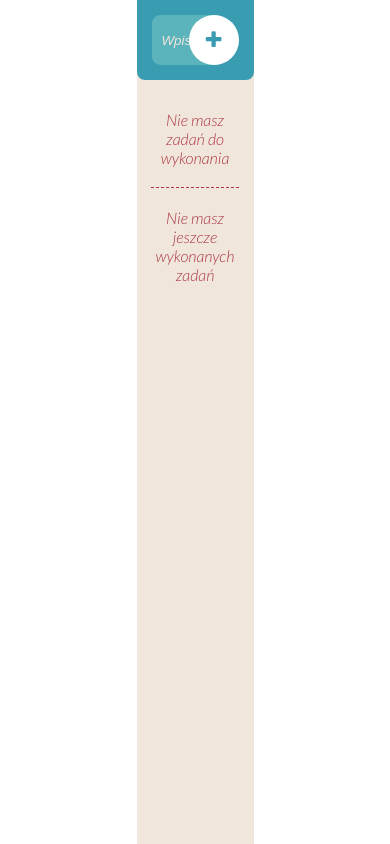
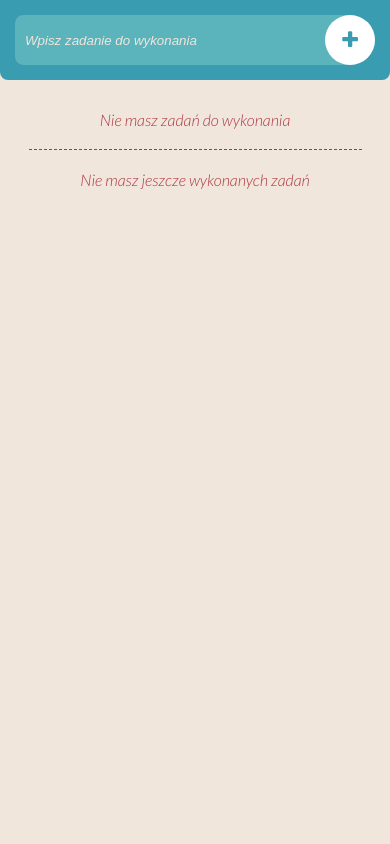
Before and after one commit to jamermaciej/todo, a plain HTML site: page index.html in a window 390 px wide. Drawn offline with Linux system fonts and the light colour scheme.

Commit message:
Update style.css

```diff
--- a/style.css
+++ b/style.css
@@ -4,6 +4,8 @@ body{
 	margin: 0;
 	padding: 0;
 	font-family: 'Lato', sans-serif;
+	background-image: url('bg.jpg');
+	background-size: cover;
 }
 .wrapper {
 	width: 30%;
@@ -124,3 +126,12 @@ li {
 .opacity {
 	opacity: 0.4;
 }
+
+@media only screen and (max-width: 600px){
+	body {
+		background-image: none;
+	}
+	.wrapper {
+		width: 100vw;
+	}
+}
```
